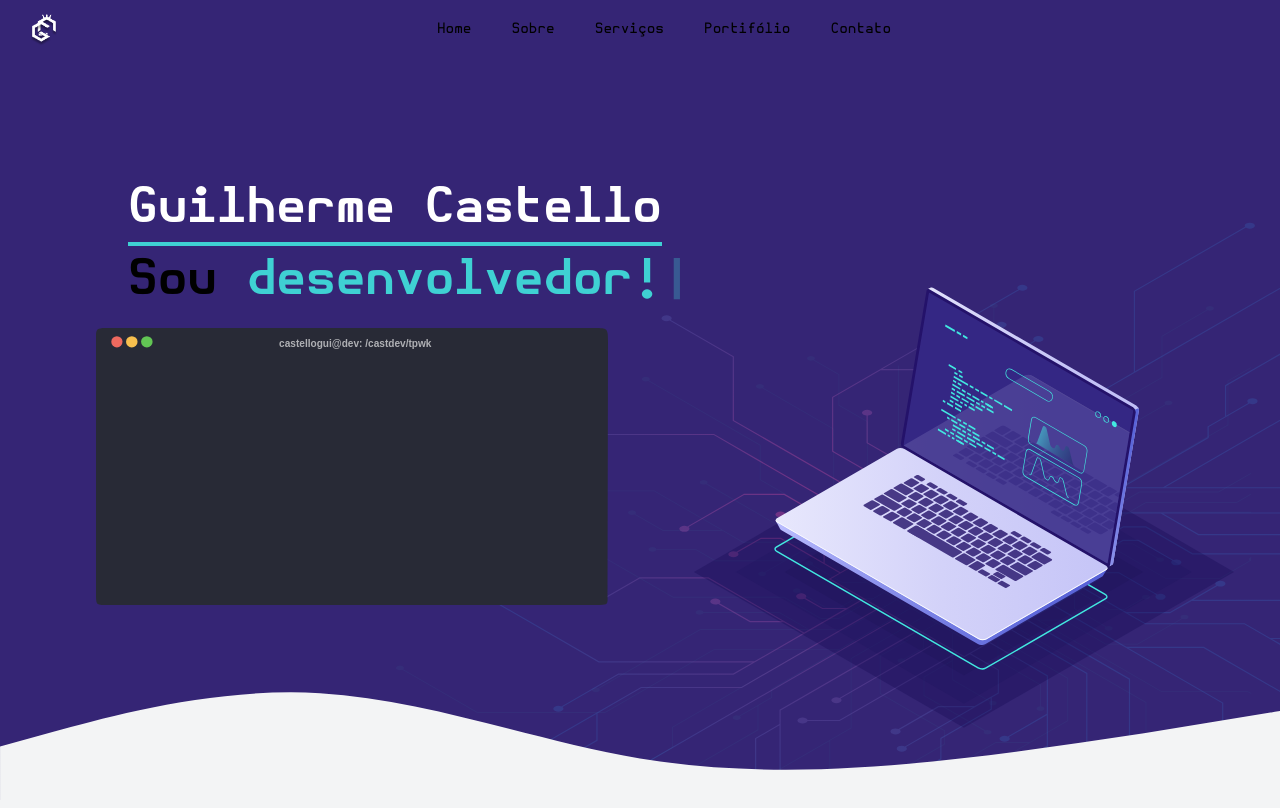
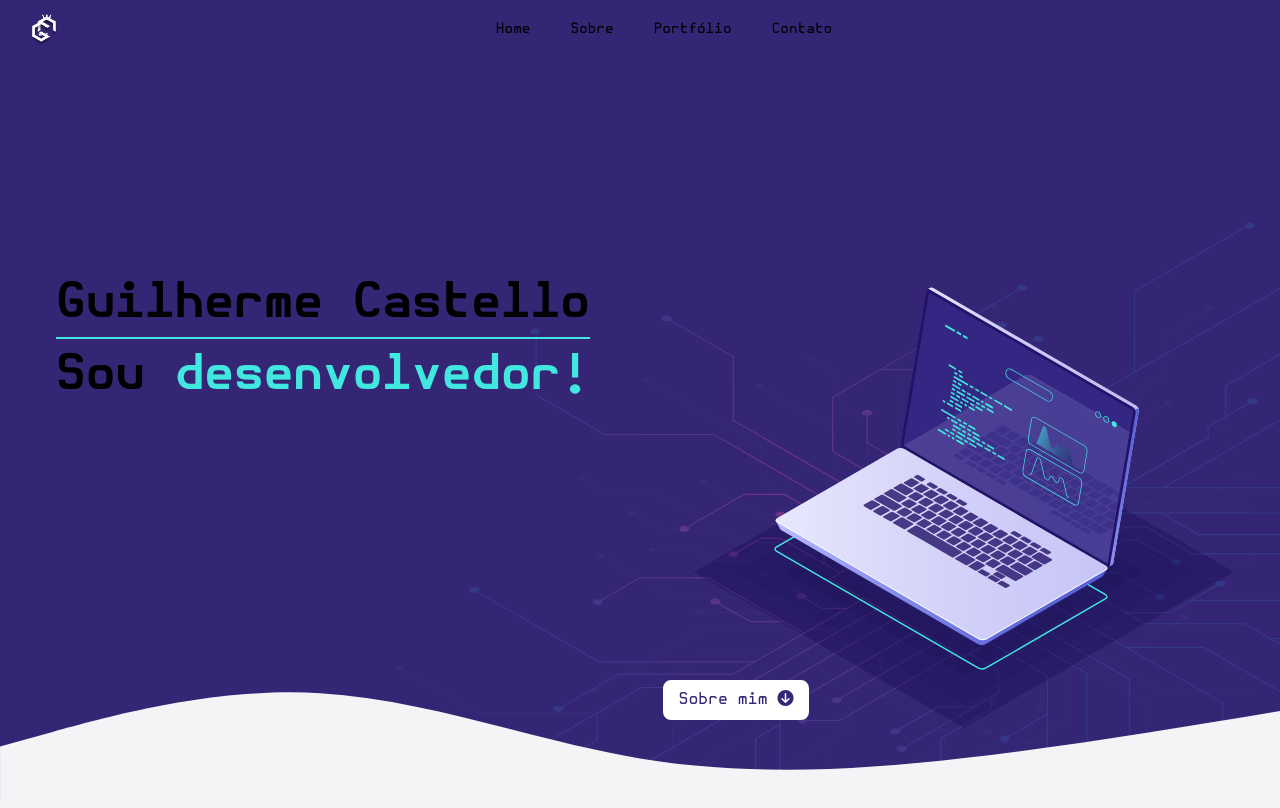
Before and after one commit to castellogui/homepage, a Next.js app: page / in a window 1280 px wide. Shown: the top 808 px of the page. Built offline with nearby package versions, Linux system fonts and the light colour scheme.

Commit message:
creating test component

```diff
--- a/pages/index.tsx
+++ b/pages/index.tsx
@@ -2,46 +2,26 @@ import type { NextPage } from 'next'
 import Navbar from '../components/Navbar'
 import logo from '../assets/logomarca-branco.png'
 import logoMobile from '../assets/logo.png'
-import wave from '../assets/svg/wave.svg'
-import terminal from '../assets/svg/responsive/terminal.svg'
-import AutoWrite from '../components/AutoWrite'
 import MobileNavbar from '../components/MobileNavbar'
-import Sprites from '../components/Sprites'
-import { useEffect } from 'react'
+import FirstSectionBody from '../components/FirstSectionBody'
+import Script from 'next/script'
 
 
 const Home: NextPage = () => {
-  useEffect(() => {
-    const id = document.getElementById('terminal')
-    id!.style.width = '100%'
-  }, [])
-
   return (
     <div>
+      <Script src='https://kit.fontawesome.com/796432032e.js'></Script>
       <section id="home" className='bg-[#352575] w-full h-screen relative overflow-hidden'>
         <Navbar logo={logo}>
           <span>Home</span>
           <span>Sobre</span>
-          <span>Serviços</span>
-          <span>Portifólio</span>
+          <span>Portfólio</span>
           <span>Contato</span>
         </Navbar>
-        <MobileNavbar logo={logoMobile}></MobileNavbar>
-        <div style={{ height: 'calc(100% - 56px)' }} className="relative">
-          <div className='inline-block mt-16 ml-16 md:ml-32 md:mt-32 relative z-10 w-[80%]'>
-            <AutoWrite className='border-b-4 border-[#3fd1d3] mb-0 text-white text-lg md:text-5xl' typeSpeed={30} showCursor={false} loop={false} text={['Guilherme Castello']}></AutoWrite>
-            <br></br>
-            <br></br>
-            <span className='text-3xl md:text-5xl font-[HermitBold]'>Sou </span><AutoWrite typeSpeed={40} showCursor={true} loop={true} className='text-[#3fd1d3]' text={['desenvolvedor!', 'apaixonado por tecnologia!', 'gamer!']}></AutoWrite>
-            <br></br>
-            <br></br>
-          </div>
-          <div className='w-[90%] m-auto md:m-0 md:w-[40%]'>
-            <img src={terminal.src} id="terminal" className='relative md:ml-24 z-10 transition-all w-0 duration-300 delay-700'></img>
-          </div>
-          <Sprites></Sprites>
-          <img src={wave.src} alt="wave" className='absolute bottom-0 z-20' />
-        </div>
+        <MobileNavbar logo={logoMobile}>
+
+        </MobileNavbar>
+        <FirstSectionBody></FirstSectionBody>
       </section>
       <section className='bg-[#F3F4F5] w-full h-screen relative'></section>
     </div>
--- /dev/null
+++ b/pages/test.tsx
@@ -0,0 +1,7 @@
+import Terminal from "../components/Terminal";
+
+export default function test() {
+    return (
+        <Terminal></Terminal>
+    )
+}
```
